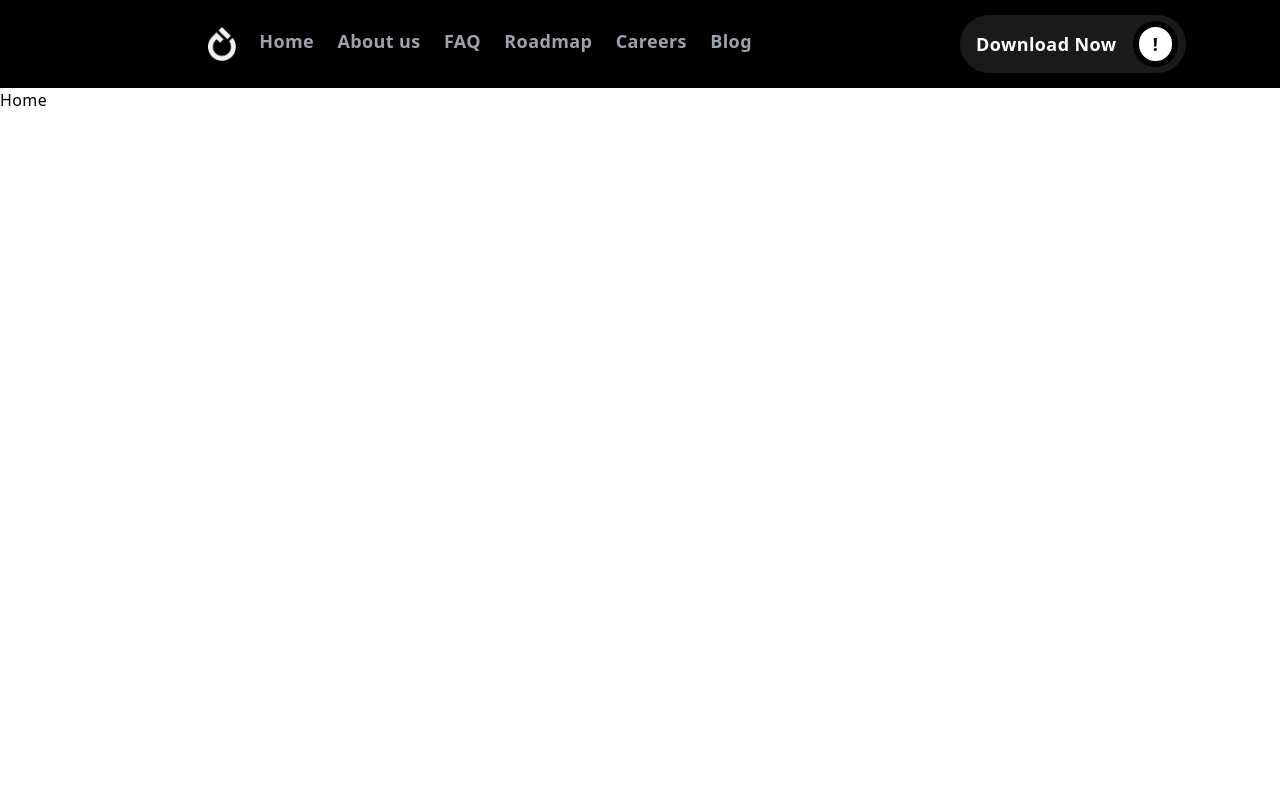
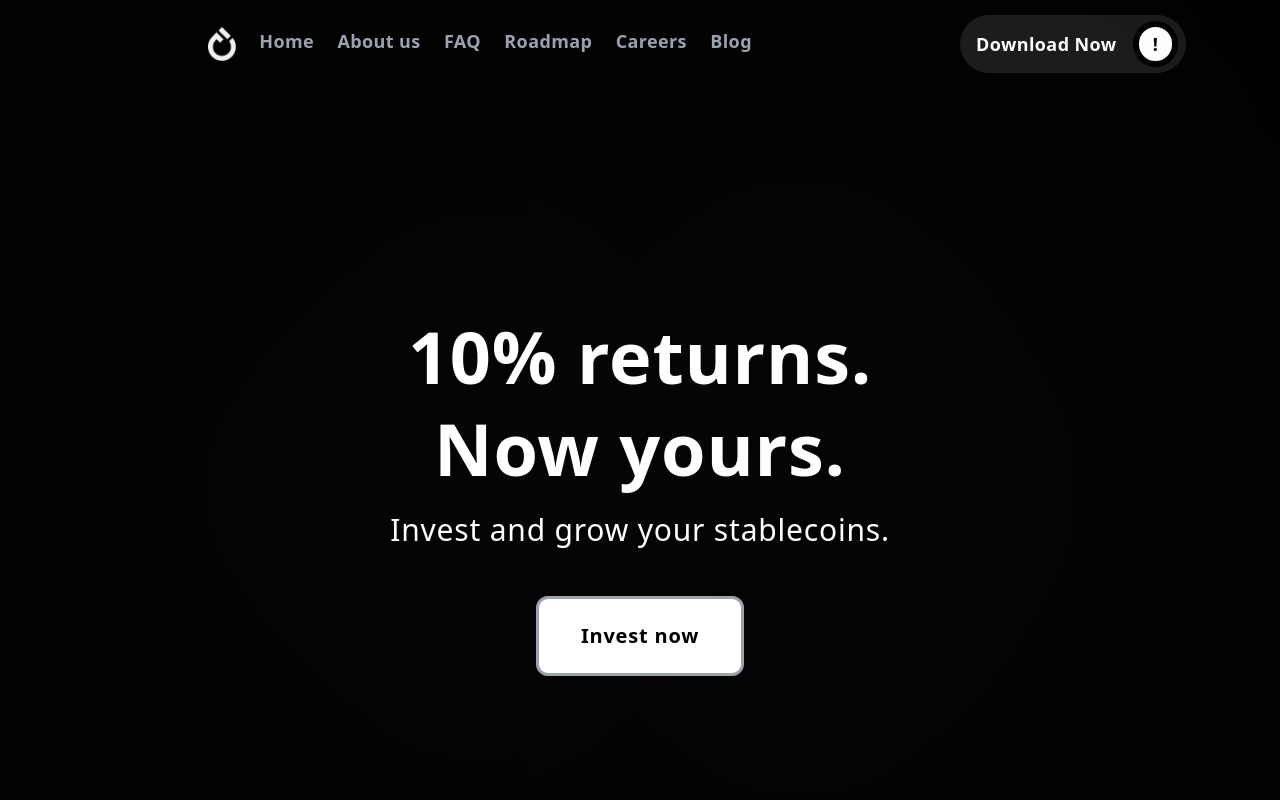
Before and after one commit to fibre-ether/kwikpic-task, a React (Create React App) app: page / in a window 1280 px wide. Shown: the top 800 px of the page. Built offline with nearby package versions, Linux system fonts and the light colour scheme.

Commit message:
Create homepage UI

```diff
--- a/src/App.css
+++ b/src/App.css
@@ -1,38 +1,3 @@
-.App {
-  text-align: center;
+.glow:hover {
+  box-shadow: 0 0 30px rgba(255,255,255, 0.6);
 }
-
-.App-logo {
-  height: 40vmin;
-  pointer-events: none;
-}
-
-@media (prefers-reduced-motion: no-preference) {
-  .App-logo {
-    animation: App-logo-spin infinite 20s linear;
-  }
-}
-
-.App-header {
-  background-color: #282c34;
-  min-height: 100vh;
-  display: flex;
-  flex-direction: column;
-  align-items: center;
-  justify-content: center;
-  font-size: calc(10px + 2vmin);
-  color: white;
-}
-
-.App-link {
-  color: #61dafb;
-}
-
-@keyframes App-logo-spin {
-  from {
-    transform: rotate(0deg);
-  }
-  to {
-    transform: rotate(360deg);
-  }
-}
--- a/src/pages/Home.js
+++ b/src/pages/Home.js
@@ -1,9 +1,48 @@
-import React from 'react'
+import devices from '../assets/devices.png'
 
 function Home() {
   return (
-    <div className=''>Home</div>
-  )
+    <div className="bg-black tracking-wider">
+      {/* Section 1 */}
+      <div className="h-screen relative">
+        <div className="z-20 relative h-full text-white flex flex-col justify-center items-center">
+          <p className="mt-5 text-7xl font-bold">10% returns.</p>
+          <p className="mt-5 text-7xl font-bold">Now yours.</p>
+          <p className="mt-7 text-3xl font-medium">
+            Invest and grow your stablecoins.
+          </p>
+          <div className="bg-white text-black h-20 w-52 rounded-xl border-[3px] border-gray-400 flex justify-center items-center text-xl font-semibold mt-12 glow transition-shadow">
+            Invest now
+          </div>
+        </div>
+        <div className="z-10 absolute flex top-1/2 left-1/2 -translate-x-1/2 -translate-y-1/2">
+          <div className="bg-red-400 opacity-50  w-80 aspect-square rounded-full blur-[500px]"></div>
+          <div className="bg-blue-400 opacity-50 w-80 aspect-square rounded-full blur-[500px]"></div>
+        </div>
+      </div>
+
+      {/* Section 2 */}
+      <div className="h-auto flex">
+        <div className="sticky top-0 h-screen w-[45%] flex justify-center items-center">
+          <img src={devices} alt="devices" className='scale-50'/>
+        </div>
+        <div className="h-[300vh] text-white w-[55%] flex flex-col">
+          <div className="h-screen w-full flex flex-col justify-center items-start pl-10 pr-20">
+            <p className="leading-[4.25rem] text-7xl font-bold mb-8">They grow so fast</p>
+            <p className="leading-normal text-2xl text-gray-400">Your USDTs and USDCs feel so at home here, that they will grow by 10% by the end of the year. Allow your stable coins to generate stable returns for you.</p>
+          </div>
+          <div className="h-screen w-full flex flex-col justify-center items-start pl-10 pr-20">
+            <p className="leading-[4.25rem] text-7xl font-bold mb-8">No secrets, no fine print</p>
+            <p className="leading-normal text-2xl text-gray-400">There are no hidden fees on Flint. Whatever charges you will incur will be shared with you upfront. We take transparency seriously.</p>
+          </div>
+          <div className="h-screen w-full flex flex-col justify-center items-start pl-10 pr-20">
+            <p className="leading-[4.25rem] text-7xl font-bold mb-8">Unconditionally unclocked</p>
+            <p className="leading-normal text-2xl text-gray-400">There are no lock-in periods on Flint. You can withdraw anytime and have the funds in your wallet instantly. We keep your investment liquid, even when its growing.</p>
+          </div>
+        </div>
+      </div>
+    </div>
+  );
 }
 
-export default Home
+export default Home;
```
